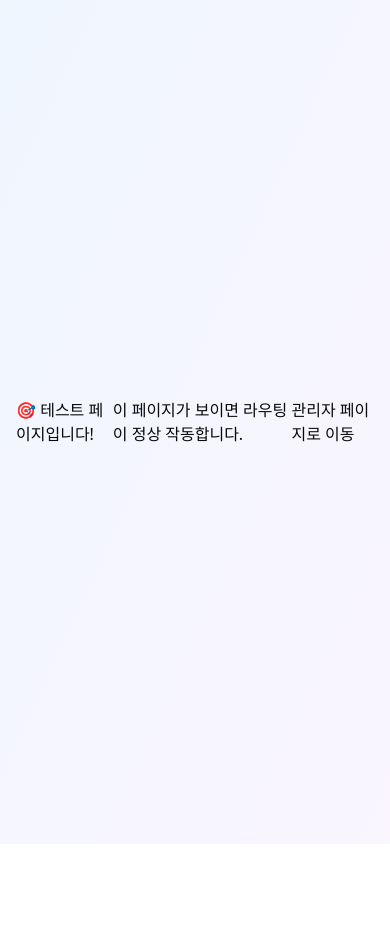
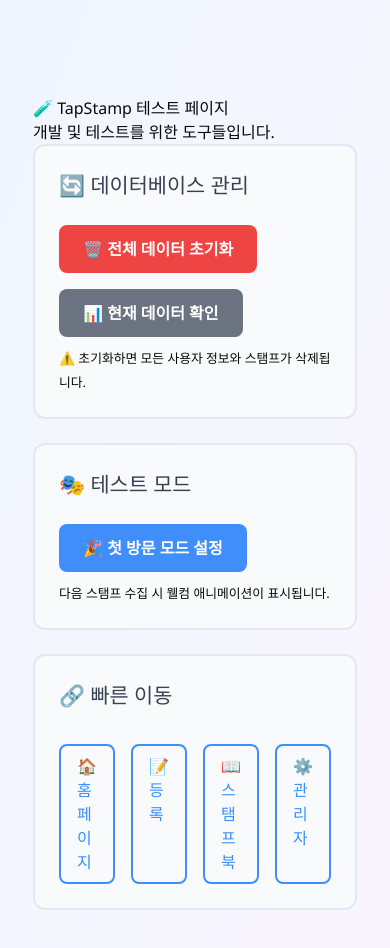
Before and after one commit to woohyee/tapstamp, a SvelteKit app: page /test in a window 390 px wide. Shown: the top 948 px of the page. Before the commit the page ends 844 px from the top, so only its background shows below. Built offline with nearby package versions, Linux system fonts and the light colour scheme; no server answers.

Commit message:
UI improvements and test tools: Remove unnecessary text, add reset functionality, improve mobile layout

```diff
--- a/src/routes/stampbook/+page.svelte
+++ b/src/routes/stampbook/+page.svelte
@@ -128,10 +128,20 @@
 
   function closeWindow(): void {
     // 브라우저 창 닫기 시도
-    if (window.history.length > 1) {
-      window.history.back();
-    } else {
-      window.close();
+    try {
+      // 모바일에서 앱 닫기
+      if (window.history.length > 1) {
+        window.history.back();
+      } else {
+        window.close();
+      }
+
+      // 추가적으로 홈페이지로 이동 (닫기가 안 될 경우)
+      setTimeout(() => {
+        window.location.href = 'about:blank';
+      }, 100);
+    } catch (error) {
+      console.log('Unable to close window');
     }
   }
 
@@ -282,7 +292,7 @@
   /* 개선된 Nice to see you 페이지 스타일 */
   .nice-to-see-container {
     background: #F9FAFB; /* Soft White */
-    padding: 2.5rem 1.5rem;
+    padding: 1.8rem 1.5rem;
     border-radius: 20px;
     border: 2px solid #5CD6C0; /* Mint Green */
     max-width: 340px;
@@ -311,6 +321,13 @@
     margin-bottom: 0.5rem;
   }
 
+  .welcome-back {
+    font-size: 1.1rem;
+    font-weight: 500;
+    margin-bottom: 0.5rem;
+    color: #5CD6C0; /* Mint Green */
+  }
+
   .headline {
     font-size: 1.4rem;
     font-weight: bold;
@@ -321,7 +338,7 @@
   .subtext {
     font-size: 1rem;
     color: #1C1E21; /* Charcoal Black */
-    margin-bottom: 1.5rem;
+    margin-bottom: 1rem;
     opacity: 0.8;
   }
 
@@ -330,9 +347,9 @@
     color: #1C1E21; /* Charcoal Black */
     font-size: 3rem;
     font-weight: bold;
-    padding: 1rem 0;
+    padding: 0.7rem 0;
     border-radius: 16px;
-    margin: 1.2rem 0;
+    margin: 0.8rem 0;
     box-shadow: 0 8px 0 #E6B533; /* 더 진한 Yellow 그림자 */
     transform: scale(1.03);
   }
@@ -351,18 +368,18 @@
   .stamp-caption {
     font-size: 0.9rem;
     color: #1C1E21; /* Charcoal Black */
-    margin-bottom: 1rem;
+    margin-bottom: 0.6rem;
     opacity: 0.7;
   }
 
   .button {
-    padding: 0.75rem 1.2rem;
+    padding: 0.6rem 1.2rem;
     border-radius: 12px;
     font-weight: bold;
     font-size: 1rem;
     border: none;
     cursor: pointer;
-    margin-top: 0.6rem;
+    margin-top: 0.4rem;
     width: 100%;
     box-shadow: 0 4px 8px rgba(0, 0, 0, 0.15);
     transition: all 0.2s;
@@ -508,7 +525,7 @@
 </style>
 
 <div class="min-h-screen flex items-center justify-center p-4" style="background-color: #F9FAFB;">
-  <div class="bg-white rounded-3xl shadow-xl p-8 max-w-md w-full border-4 border-gray-800">
+  <div class="bg-white rounded-3xl shadow-xl p-8 max-w-md w-full">
 
     {#if isFirstVisit && welcomeVisible}
       <!-- 새로운 웰컴 애니메이션 페이지 -->
@@ -546,8 +563,8 @@
         <div class="logo-container">
           <img src="/tapstamplogo.png" alt="TapStamp Logo" class="logo" />
         </div>
+        <div class="welcome-back">Welcome back, {currentUser?.name || 'User'}!</div>
         <div class="headline">Stamp Collected!</div>
-        <div class="subtext">You've just earned a new stamp. Keep it going! 🏅</div>
 
         <div class="stamp-box">
           {#if loading}
@@ -558,10 +575,8 @@
         </div>
         <div class="stamp-caption">Total stamps collected</div>
 
-        <button class="button view-btn" onclick={openDetails}>👀 View Details</button>
+        <button class="button view-btn" onclick={openDetails}>📖 View Stampbook</button>
         <button class="button close-btn" onclick={closeWindow}>📘 Close</button>
-
-        <div class="footer">This is {currentUser?.name || 'Your'}'s Stamp Book</div>
       </div>
     {/if}
 
--- a/src/routes/test/+page.svelte
+++ b/src/routes/test/+page.svelte
@@ -1,3 +1,155 @@
-<h1>🎯 테스트 페이지입니다!</h1>
-<p>이 페이지가 보이면 라우팅이 정상 작동합니다.</p>
-<a href="/admin">관리자 페이지로 이동</a>
+<script lang="ts">
+  import { goto } from '$app/navigation';
+
+  function clearAllData(): void {
+    try {
+      // 로컬 저장소 초기화
+      localStorage.removeItem('stampBookUser');
+      localStorage.removeItem('userStamps');
+      localStorage.removeItem('isFirstRegistration');
+
+      alert('✅ 데이터베이스가 초기화되었습니다!\n이제 처음 사용자처럼 등록부터 시작할 수 있습니다.');
+
+      // 홈페이지로 이동
+      goto('/');
+    } catch (error) {
+      console.error('Error clearing data:', error);
+      alert('❌ 초기화 중 오류가 발생했습니다.');
+    }
+  }
+
+  function simulateFirstVisit(): void {
+    try {
+      localStorage.setItem('isFirstRegistration', 'true');
+      alert('✅ 첫 방문 모드로 설정되었습니다!\n다음 스탬프 수집 시 웰컴 애니메이션이 표시됩니다.');
+    } catch (error) {
+      console.error('Error setting first visit:', error);
+    }
+  }
+
+  function showCurrentData(): void {
+    const user = localStorage.getItem('stampBookUser');
+    const stamps = localStorage.getItem('userStamps');
+    const isFirst = localStorage.getItem('isFirstRegistration');
+
+    const userData = user ? JSON.parse(user) : null;
+    const stampData = stamps ? JSON.parse(stamps) : [];
+
+    alert(`📊 현재 데이터 상태:
+
+사용자: ${userData ? userData.name : '등록되지 않음'}
+스탬프 수: ${stampData.length}개
+첫 방문 플래그: ${isFirst || '없음'}`);
+  }
+</script>
+
+<style>
+  .test-container {
+    max-width: 600px;
+    margin: 2rem auto;
+    padding: 2rem;
+    font-family: 'Segoe UI', sans-serif;
+  }
+
+  .test-section {
+    background: #f8fafc;
+    border: 2px solid #e2e8f0;
+    border-radius: 12px;
+    padding: 1.5rem;
+    margin-bottom: 1.5rem;
+  }
+
+  .test-section h2 {
+    color: #374151;
+    margin-bottom: 1rem;
+    font-size: 1.3rem;
+  }
+
+  .test-button {
+    background: #3F8EFC;
+    color: white;
+    border: none;
+    padding: 0.75rem 1.5rem;
+    border-radius: 8px;
+    font-weight: bold;
+    cursor: pointer;
+    margin: 0.5rem 0.5rem 0.5rem 0;
+    transition: all 0.2s;
+  }
+
+  .test-button:hover {
+    background: #2563eb;
+    transform: translateY(-1px);
+  }
+
+  .test-button.danger {
+    background: #ef4444;
+  }
+
+  .test-button.danger:hover {
+    background: #dc2626;
+  }
+
+  .test-button.secondary {
+    background: #6b7280;
+  }
+
+  .test-button.secondary:hover {
+    background: #4b5563;
+  }
+
+  .navigation-links {
+    display: flex;
+    gap: 1rem;
+    margin-top: 2rem;
+  }
+
+  .nav-link {
+    color: #3F8EFC;
+    text-decoration: none;
+    font-weight: 500;
+    padding: 0.5rem 1rem;
+    border: 2px solid #3F8EFC;
+    border-radius: 8px;
+    transition: all 0.2s;
+  }
+
+  .nav-link:hover {
+    background: #3F8EFC;
+    color: white;
+  }
+</style>
+
+<div class="test-container">
+  <h1>🧪 TapStamp 테스트 페이지</h1>
+  <p>개발 및 테스트를 위한 도구들입니다.</p>
+
+  <div class="test-section">
+    <h2>🔄 데이터베이스 관리</h2>
+    <button class="test-button danger" on:click={clearAllData}>
+      🗑️ 전체 데이터 초기화
+    </button>
+    <button class="test-button secondary" on:click={showCurrentData}>
+      📊 현재 데이터 확인
+    </button>
+    <p><small>⚠️ 초기화하면 모든 사용자 정보와 스탬프가 삭제됩니다.</small></p>
+  </div>
+
+  <div class="test-section">
+    <h2>🎭 테스트 모드</h2>
+    <button class="test-button" on:click={simulateFirstVisit}>
+      🎉 첫 방문 모드 설정
+    </button>
+    <p><small>다음 스탬프 수집 시 웰컴 애니메이션이 표시됩니다.</small></p>
+  </div>
+
+  <div class="test-section">
+    <h2>🔗 빠른 이동</h2>
+    <div class="navigation-links">
+      <a href="/" class="nav-link">🏠 홈페이지</a>
+      <a href="/register" class="nav-link">📝 등록</a>
+      <a href="/stampbook" class="nav-link">📖 스탬프북</a>
+      <a href="/admin" class="nav-link">⚙️ 관리자</a>
+    </div>
+  </div>
+</div>
```
